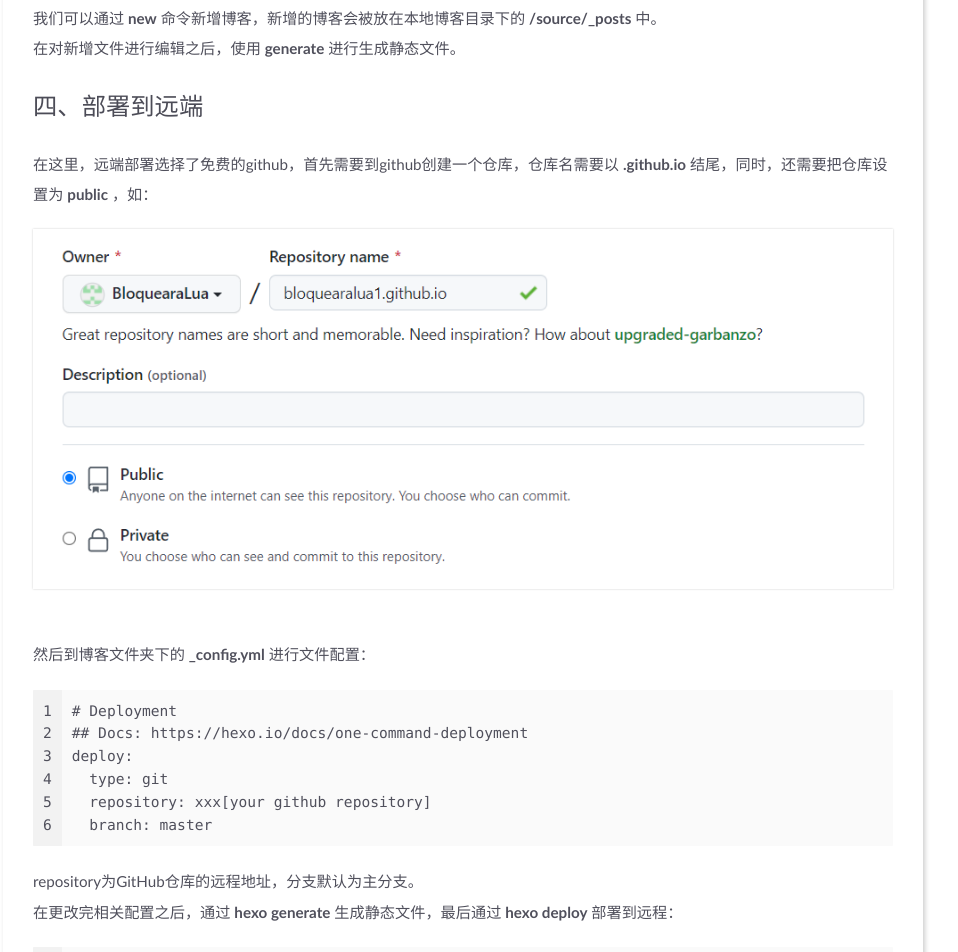
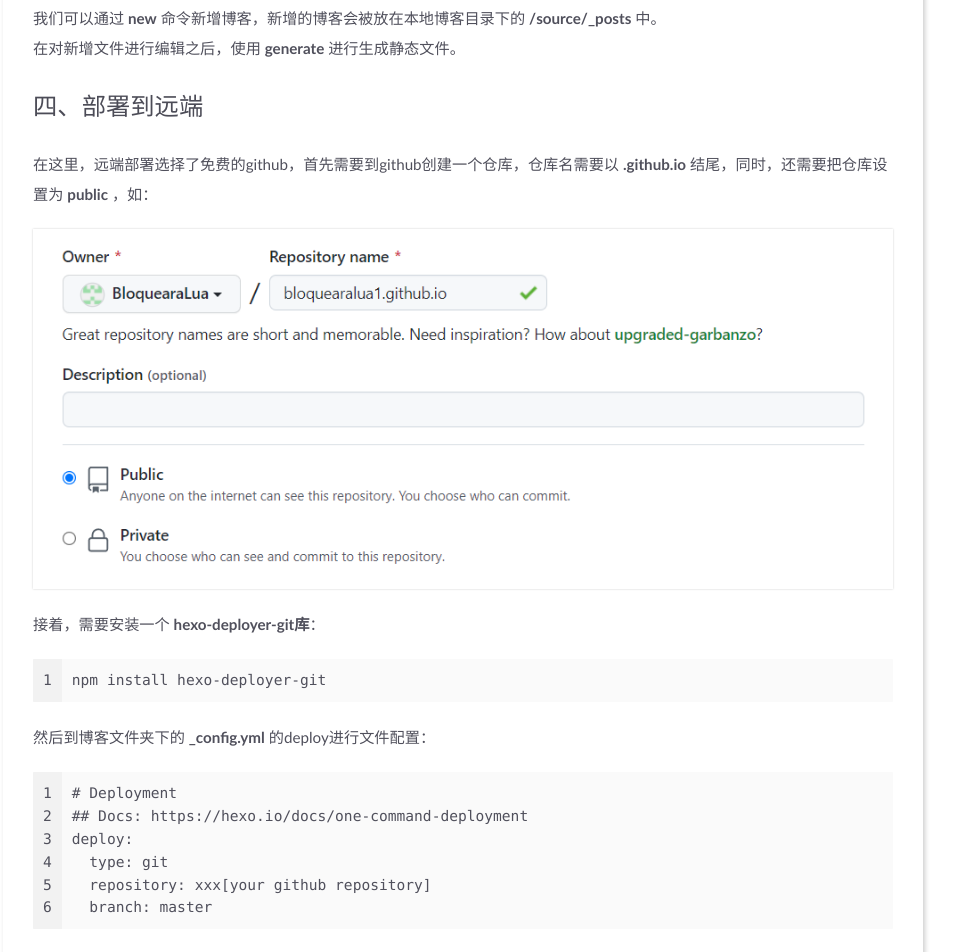
Before and after one commit to BloquearaLua/bloquearalua.github.io, a plain HTML site: page 2022/06/04/搭建个人博客/index.html in a window 1280 px wide. Shown: the part 1318-2270 px from the top of the page, without its empty margins (177-1135 px from the left). Drawn offline with Linux system fonts and the light colour scheme; some packages are replaced by stand-ins of ours; a script that the page names is missing.

Commit message:
Site updated: 2022-06-04 20:37:27

```diff
--- a/2022/06/04/搭建个人博客/index.html
+++ b/2022/06/04/搭建个人博客/index.html
@@ -205,8 +205,11 @@
                      lazyload
                      src="/images/loading.svg"
                      data-src="/./%E6%90%AD%E5%BB%BA%E4%B8%AA%E4%BA%BA%E5%8D%9A%E5%AE%A2/githubrepo.png"
-                      alt="Alt text"
-                ><br>然后到博客文件夹下的 <strong>_config.yml</strong> 进行文件配置：</p>
+
+                ></p>
+<p>接着，需要安装一个 <strong>hexo-deployer-git库</strong>：</p>
+<figure class="highlight plaintext"><table><tr><td class="gutter"><pre><span class="line">1</span><br></pre></td><td class="code"><pre><span class="line">npm install hexo-deployer-git</span><br></pre></td></tr></table></figure>
+<p>然后到博客文件夹下的 <strong>_config.yml</strong> 的deploy进行文件配置：</p>
 <figure class="highlight plaintext"><table><tr><td class="gutter"><pre><span class="line">1</span><br><span class="line">2</span><br><span class="line">3</span><br><span class="line">4</span><br><span class="line">5</span><br><span class="line">6</span><br></pre></td><td class="code"><pre><span class="line"># Deployment</span><br><span class="line">## Docs: https://hexo.io/docs/one-command-deployment</span><br><span class="line">deploy:</span><br><span class="line">  type: git</span><br><span class="line">  repository: xxx[your github repository]</span><br><span class="line">  branch: master</span><br></pre></td></tr></table></figure>
 <p>repository为GitHub仓库的远程地址，分支默认为主分支。<br>在更改完相关配置之后，通过 <strong>hexo generate</strong> 生成静态文件，最后通过 <strong>hexo deploy</strong> 部署到远程：</p>
 <figure class="highlight plaintext"><table><tr><td class="gutter"><pre><span class="line">1</span><br><span class="line">2</span><br></pre></td><td class="code"><pre><span class="line">hexo generate # 生成静态文件</span><br><span class="line">hexo deploye  # 部署到远端</span><br></pre></td></tr></table></figure>
--- a/search.json
+++ b/search.json
@@ -1 +1 @@
-[{"title":"搭建个人博客","url":"/2022/06/04/%E6%90%AD%E5%BB%BA%E4%B8%AA%E4%BA%BA%E5%8D%9A%E5%AE%A2/","content":"虽然在学习中经常会记录一些东西，但都是使用现成的软件记录，少了一点“创作感”，所以打算自己搭建一个 个人博客 来记录学习到的知识点、遇到的问题以及探索到的新奇东西。由于自己是新手，并且了解到hexo的社区更庞大，遇到问题解决方案更多，所以我的个人博客使用 hexo 搭建，下面是我搭建博客的过程：\n\n一、部署环境1、安装前提在部署hexo的环境之前，需要将 Node.js(版本不低于10.13) 和 Git 安装好。安装好了之后可以使用：\nnode -v   # 查看node版本npm -v    # 查看npm版本\n\n2、安装hexo安装好 Node.js 和 Git 之后，安装 Hexo:\nnpm install -g hexo-cli\n可以通过 hexo -v 查看安装版本。\n二、初始化个人博客接着，创建一个文件夹来放置博客文件以及相关配置文件。进入这个文件夹，初始化博客，开启本地服务器之后，可以访问到本地博客。其相关命令如下（以下命令都可以使用简写，即输入首字母即可，如：server输入s即可）：\nhexo init\t\t# 初始化博客hexo server \t# 在本地启动博客（访问地址：http://localhost:4000/）\n\n三、写博客hexo new &quot;your blog name&quot;  # 新增博客hexo generate  # 生成\n我们可以通过 new 命令新增博客，新增的博客会被放在本地博客目录下的 &#x2F;source&#x2F;_posts 中。在对新增文件进行编辑之后，使用 generate 进行生成静态文件。\n四、部署到远端在这里，远端部署选择了免费的github，首先需要到github创建一个仓库，仓库名需要以 .github.io 结尾，同时，还需要把仓库设置为 public ，如：然后到博客文件夹下的 _config.yml 进行文件配置：\n# Deployment## Docs: https://hexo.io/docs/one-command-deploymentdeploy:  type: git  repository: xxx[your github repository]  branch: master\nrepository为GitHub仓库的远程地址，分支默认为主分支。在更改完相关配置之后，通过 hexo generate 生成静态文件，最后通过 hexo deploy 部署到远程：\nhexo generate # 生成静态文件hexo deploye  # 部署到远端\n部署成功之后，可以直接使用仓库名访问。\n五、配置主题在 hexo官网 中找到喜欢的主题，进入相关的github页面，按照其要求克隆到本地或者使用npm下载。下载下来的主题文件是预先配置好的，如果需要更改，需要到主题文件夹下的 _config.yml 进行相关修改。\n\n","tags":["hexo，个人博客"]}]
+[{"title":"搭建个人博客","url":"/2022/06/04/%E6%90%AD%E5%BB%BA%E4%B8%AA%E4%BA%BA%E5%8D%9A%E5%AE%A2/","content":"虽然在学习中经常会记录一些东西，但都是使用现成的软件记录，少了一点“创作感”，所以打算自己搭建一个 个人博客 来记录学习到的知识点、遇到的问题以及探索到的新奇东西。由于自己是新手，并且了解到hexo的社区更庞大，遇到问题解决方案更多，所以我的个人博客使用 hexo 搭建，下面是我搭建博客的过程：\n\n一、部署环境1、安装前提在部署hexo的环境之前，需要将 Node.js(版本不低于10.13) 和 Git 安装好。安装好了之后可以使用：\nnode -v   # 查看node版本npm -v    # 查看npm版本\n\n2、安装hexo安装好 Node.js 和 Git 之后，安装 Hexo:\nnpm install -g hexo-cli\n可以通过 hexo -v 查看安装版本。\n二、初始化个人博客接着，创建一个文件夹来放置博客文件以及相关配置文件。进入这个文件夹，初始化博客，开启本地服务器之后，可以访问到本地博客。其相关命令如下（以下命令都可以使用简写，即输入首字母即可，如：server输入s即可）：\nhexo init\t\t# 初始化博客hexo server \t# 在本地启动博客（访问地址：http://localhost:4000/）\n\n三、写博客hexo new &quot;your blog name&quot;  # 新增博客hexo generate  # 生成\n我们可以通过 new 命令新增博客，新增的博客会被放在本地博客目录下的 &#x2F;source&#x2F;_posts 中。在对新增文件进行编辑之后，使用 generate 进行生成静态文件。\n四、部署到远端在这里，远端部署选择了免费的github，首先需要到github创建一个仓库，仓库名需要以 .github.io 结尾，同时，还需要把仓库设置为 public ，如：\n接着，需要安装一个 hexo-deployer-git库：\nnpm install hexo-deployer-git\n然后到博客文件夹下的 _config.yml 的deploy进行文件配置：\n# Deployment## Docs: https://hexo.io/docs/one-command-deploymentdeploy:  type: git  repository: xxx[your github repository]  branch: master\nrepository为GitHub仓库的远程地址，分支默认为主分支。在更改完相关配置之后，通过 hexo generate 生成静态文件，最后通过 hexo deploy 部署到远程：\nhexo generate # 生成静态文件hexo deploye  # 部署到远端\n部署成功之后，可以直接使用仓库名访问。\n五、配置主题在 hexo官网 中找到喜欢的主题，进入相关的github页面，按照其要求克隆到本地或者使用npm下载。下载下来的主题文件是预先配置好的，如果需要更改，需要到主题文件夹下的 _config.yml 进行相关修改。\n\n","tags":["hexo，个人博客"]}]
```
